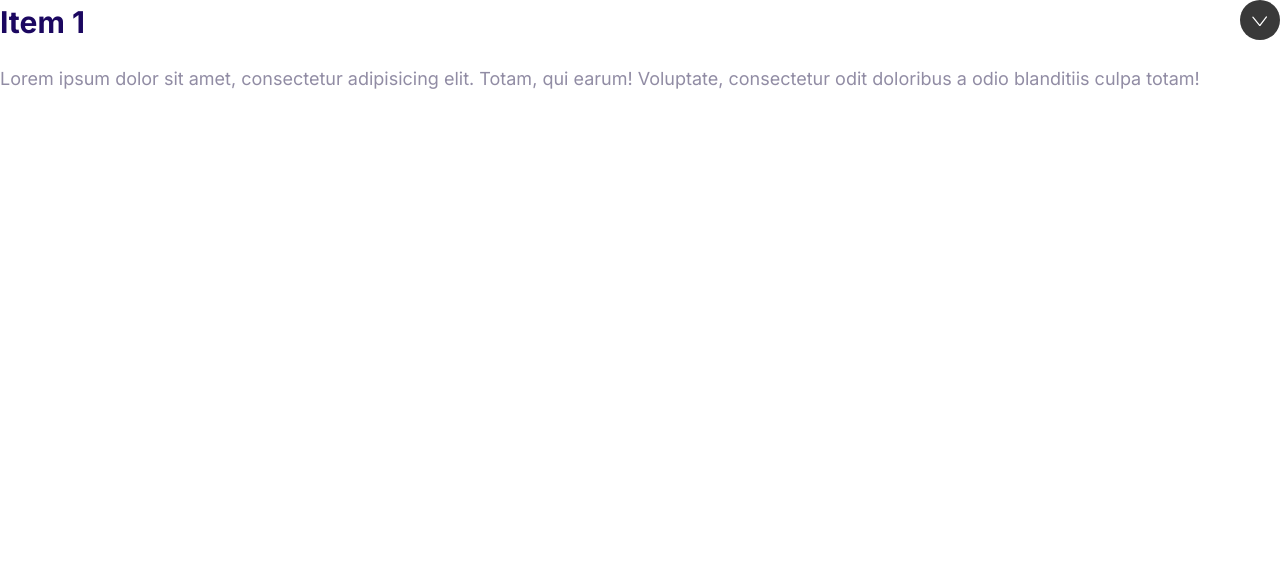
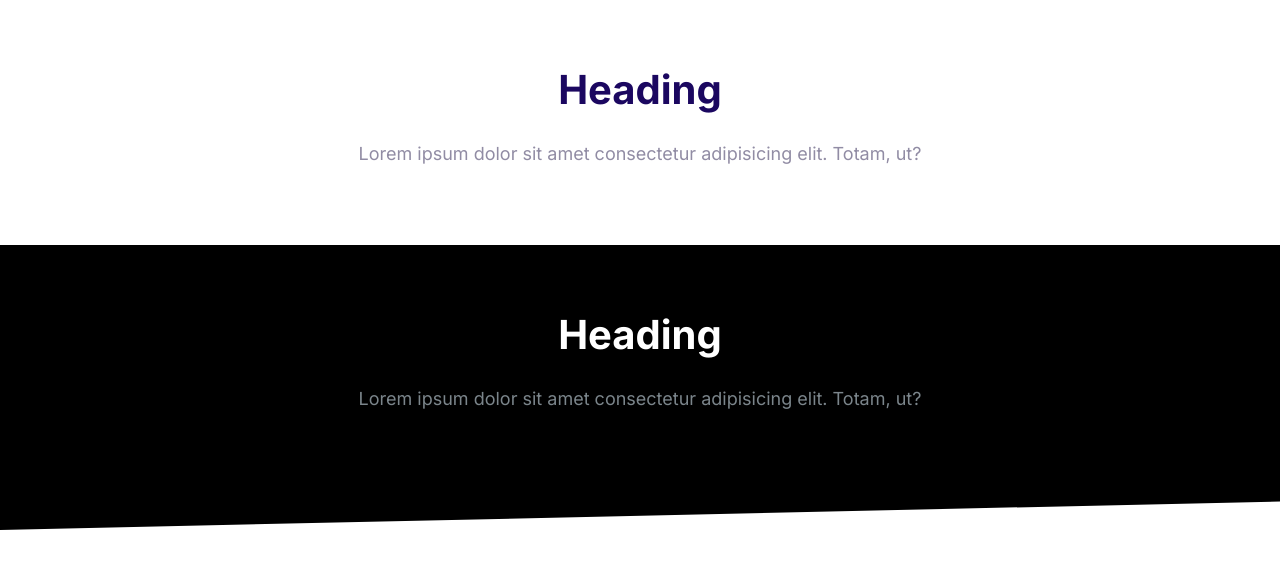
Before and after one commit to mohamadpirsali/Mohify, a plain HTML site: page index.html in a window 1280 px wide. Drawn offline with Linux system fonts and the light colour scheme.

Commit message:
build the block component

```diff
--- a/css/styles.css
+++ b/css/styles.css
@@ -532,3 +532,38 @@ text-decoration: none;
     max-height: 100vh;
     opacity: 1;
 }
+
+/* Blocks */
+
+.container{
+    max-width: 1140px;
+    margin: 0 auto;
+}
+.block{
+    --padding-veritcal : 6rem ;
+    padding: var(--padding-veritcal) 2rem;
+}
+.block__header{
+    text-align: center;
+}
+.block__heading{
+    margin-top: 0;
+}
+
+.block--dark{
+    background: #000;
+    color: #7b858b;
+}
+
+.block--dark .block__heading{
+    color: #fff;
+}
+
+.block--skewed-right{
+    padding-bottom: calc(var(--padding-veritcal) + 4rem);
+    clip-path: polygon(0% 80%, 100% 100%, 100% 0%, 0% 0%);
+}
+.block--skewed-left{
+    padding-bottom: calc(var(--padding-veritcal) + 4rem);
+    clip-path: polygon( 0% 0% , 100% 0%, 100% 90%, 0% 100%);
+}
--- a/index.html
+++ b/index.html
@@ -14,19 +14,23 @@
     <link rel="stylesheet" href="css/styles.css" />
   </head>
   <body>
-    <div class="collapsible collapsible--expanded">
-      <header class="collapsible__header">
-        <h2 class="collapsible__heading">Item 1</h2>
-        <svg class="icon icon--white collapsible__chevron">
-          <use xlink:href="icons/sprite.svg#chevron"></use>
-        </svg>
+    <section class="block container">
+      <header class="block__header">
+        <h2 class="block__heading">Heading</h2>
+        <p>
+          Lorem ipsum dolor sit amet consectetur adipisicing elit. Totam, ut?
+        </p>
       </header>
-      <div class="collapsible__content">
-        Lorem ipsum dolor sit amet, consectetur adipisicing elit. Totam, qui
-        earum! Voluptate, consectetur odit doloribus a odio blanditiis culpa
-        totam!
+    </section>
+    <section class="block block--dark block--skewed-left">
+      <div class="container">
+        <header class="block__header">
+          <h2 class="block__heading">Heading</h2>
+          <p>
+            Lorem ipsum dolor sit amet consectetur adipisicing elit. Totam, ut?
+          </p>
+        </header>
       </div>
-    </div>
-    <script src="code/main.js"></script>
+    </section>
   </body>
 </html>
```
Also changed, not shown: components/blocks.html (added, +14 -0 lines).
